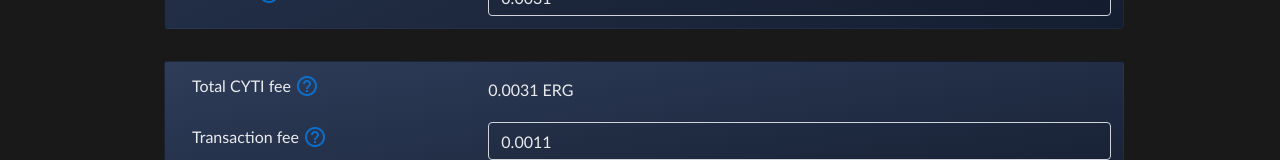
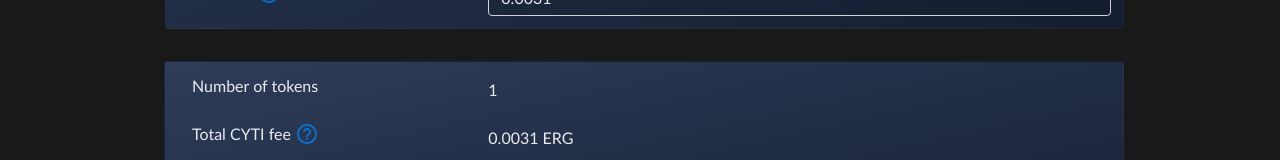
Before and after one commit to ThierryM1212/cyti, a React (Create React App) app in the folder front-end/: page / in a window 1280 px wide. Shown: the part 705-865 px from the top of the page. Built offline with nearby package versions, Linux system fonts and the light colour scheme; no server answers.

Commit message:
add the number of tokens to be minted

```diff
--- a/front-end/src/components/MintTokens.js
+++ b/front-end/src/components/MintTokens.js
@@ -41,6 +41,14 @@ export default class MintTokens extends React.Component {
         return (
             <Fragment >
                 <div className="w-100 card zonemint container p-1 m-1">
+                    <div className='d-flex flex-row justify-content-left  m-1 p-1'>
+                        <label htmlFor="nbTokens" className='col-sm-4 d-flex align-items-center'>Number of tokens
+                        </label>
+                        <div className='w-100 d-flex flex-row justify-content-between align-items-center'>
+                            <div id="nbTokens" className='d-flex align-items-start'>{this.state.tokenList.length}</div>
+                            <div></div>
+                        </div>
+                    </div>
                     <div className='d-flex flex-row justify-content-left  m-1 p-1'>
                         <label htmlFor="cytiFee" className='col-sm-4 d-flex align-items-center'>Total CYTI fee
                             <HelpToolTip image={HelpImage} id="feeToolTip0" html={
```
